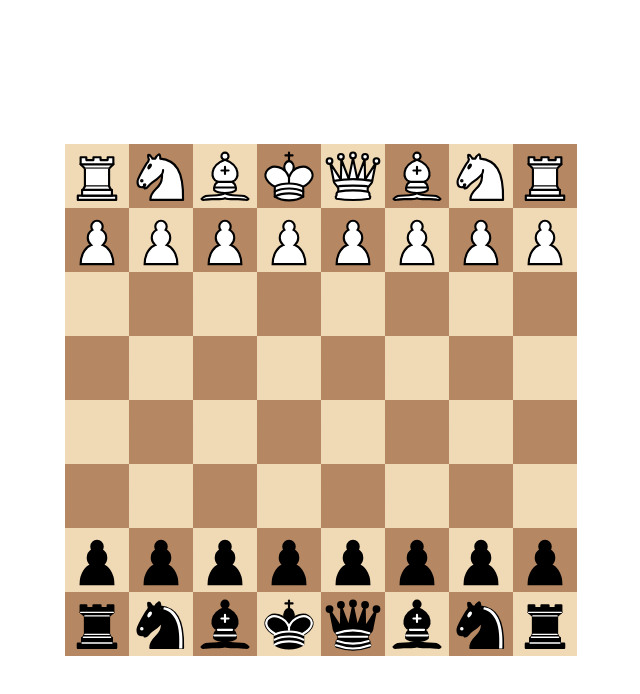
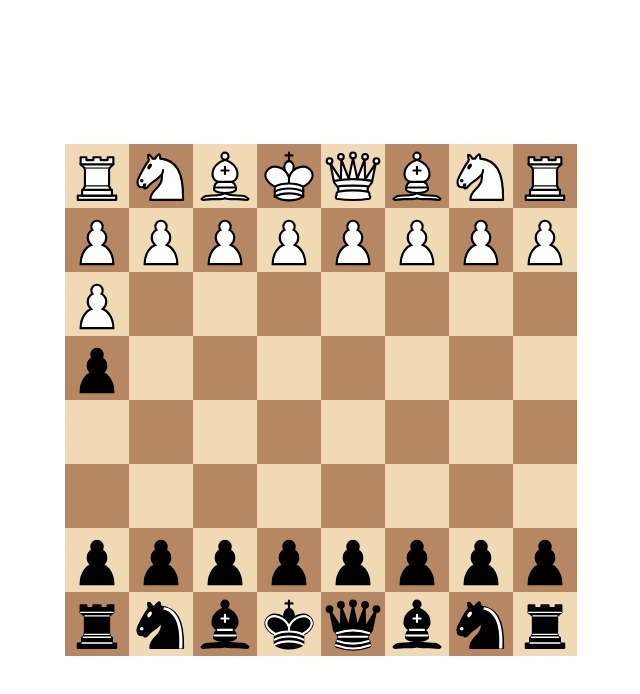
Before and after one commit to killB0x/chess, an Angular app: page / in a window 1280 px wide. Shown: the top 694 px of the page, without its empty margins (319-959 px from the left). Built offline with nearby package versions, Linux system fonts and the light colour scheme.

Commit message:
Fixed bug in pawn movement, user can only click on their pieces

```diff
--- a/src/app/components/board/board.component.ts
+++ b/src/app/components/board/board.component.ts
@@ -16,16 +16,20 @@ export class BoardComponent implements OnInit {
   constructor(private eventService: EventsService) { }
 
   showPotentialMoves(cell:Cell) {
-    this.lastActiveCell = cell
-    this.game.board.updateCellPotentialMove(cell)
-    this.checkCheckAfterEvent()
+    if (cell.piece!.color == this.game.playerColor) {
+      this.lastActiveCell = cell
+      cell.focused = true
+      this.game.board.updateCellPotentialMove(cell)
+      this.checkCheckAfterEvent()
+    }
   }
 
   movePiece(cell:Cell) {
     if (this.lastActiveCell) {
-      this.game.movePiece(this.lastActiveCell.piece!, cell.x, cell.y)
-      this.checkCheckAfterEvent()
+        this.game.movePiece(this.lastActiveCell.piece!, cell.x, cell.y)
+        this.checkCheckAfterEvent()
     }
+
   }
 
   checkCheckAfterEvent() {
--- a/src/app/components/cell/cell.component.html
+++ b/src/app/components/cell/cell.component.html
@@ -1,11 +1,11 @@
 <div class="container"
-    [ngStyle]="{'background-color': focused || (this.cell?.piece && this.cell?.potentialOption ) ? this.colors.get('focused') :this.colors.get(this.color),
+    [ngStyle]="{'background-color': (this.cell && this.cell.focused ) || (this.cell?.piece && this.cell?.potentialOption ) ? this.colors.get('focused') :this.colors.get(this.color),
                 'border': checked ? '5px solid red' : 'none'}"
     (click) = "onClick($event)"
     (mouseenter)="onHoverEnter($event)"
     (mouseleave)="onHoverLeave($event)">
   <div class="cell"
-  [ngStyle]="{'background-color': focused ? this.colors.get('focused') :this.colors.get(this.color)}"
+  [ngStyle]="{'background-color': (this.cell && this.cell?.focused ) ? this.colors.get('focused') :this.colors.get(this.color)}"
   >
     <img class="piece" *ngIf = "this.cell!.piece" src= {{this.getImageUrl()}}>
     <span *ngIf = "this.cell!.potentialOption && !this.cell!.piece" class="dot"></span>
--- a/src/app/components/cell/cell.component.ts
+++ b/src/app/components/cell/cell.component.ts
@@ -14,7 +14,6 @@ export class CellComponent implements OnInit {
   @Input() cell:Cell | undefined
   @Output() onShowPotentialMoves = new EventEmitter<Cell>()
   @Output() onMovePiece = new EventEmitter<Cell>()
-  focused = false
   checked = false
 
   colors = new Map<Color, string>([
@@ -25,9 +24,9 @@ export class CellComponent implements OnInit {
 
   constructor(private eventService: EventsService) {
     this.eventService.clearEventObservable.subscribe(() => {
-      this.focused = false
       this.checked = false
       if (this.cell) {
+        this.cell.focused = false
         this.cell.potentialOption = false
       }
     })
@@ -54,7 +53,7 @@ export class CellComponent implements OnInit {
     if (movePiece) {
       this.onMovePiece.emit(this.cell)
     } else if (this.cell?.piece) {
-      this.focused = true
+
       this.onShowPotentialMoves.emit(this.cell)
     }
 
@@ -62,13 +61,14 @@ export class CellComponent implements OnInit {
 
   onHoverEnter(e:any) {
     if (this.cell?.potentialOption) {
-      this.focused = true
+      console.log("A")
+      this.cell.focused = true
     }
   }
 
   onHoverLeave(e:any) {
     if (this.cell?.potentialOption) {
-      this.focused = false
+      this.cell.focused = false
     }
   }
 
--- a/src/model/board.model.ts
+++ b/src/model/board.model.ts
@@ -39,8 +39,8 @@ export class Board {
     const board_layout = [
       ["rook"  ,"knight" ,"bishop" ,"queen" ,"king"  ,"bishop" ,"knight" ,"rook" ],
       ["pawn"  ,"pawn"   ,"pawn"   ,"pawn"  ,"pawn"  ,"pawn"   ,"pawn"   ,"pawn" ],
-      ["empty" ,"empty"  ,"empty"  ,"empty" ,"empty" ,"empty"  ,"empty"  ,"empty"],
-      ["empty" ,"empty"  ,"empty"  ,"empty" ,"empty" ,"empty"  ,"empty"  ,"empty"],
+      ["pawn" ,"empty"  ,"empty"  ,"empty" ,"empty" ,"empty"  ,"empty"  ,"empty"],
+      ["pawn" ,"empty"  ,"empty"  ,"empty" ,"empty" ,"empty"  ,"empty"  ,"empty"],
       ["empty" ,"empty"  ,"empty"  ,"empty" ,"empty" ,"empty"  ,"empty"  ,"empty"],
       ["empty" ,"empty"  ,"empty"  ,"empty" ,"empty" ,"empty"  ,"empty"  ,"empty"],
       ["pawn"  ,"pawn"   ,"pawn"   ,"pawn"  ,"pawn"  ,"pawn"   ,"pawn"   ,"pawn" ],
--- a/src/model/cell.model.ts
+++ b/src/model/cell.model.ts
@@ -2,6 +2,7 @@ import { Color, pieceType, xCoordinate, yCoordinate } from "src/app/types/types"
 import { Piece } from "./pieces/piece.model";
 
 export class Cell {
+  focused: boolean = false
   piece: Piece | undefined
   color: Color
   potentialOption: boolean
--- a/src/model/pieces/pawn.piece.model.ts
+++ b/src/model/pieces/pawn.piece.model.ts
@@ -35,8 +35,9 @@ export class Pawn extends Piece {
     if ((yOffset < 0 && this.y < 6) || (yOffset > 0 && this.y > 1) || !allMoves) {
       return allMoves
     }
-    allMoves.push({x:this.x, y: this.y + 2*yOffset})
-    allMoves = allMoves.filter(val => insideBoard(val.x,val.y) && avoidsSameColorCollision(val.x,val.y,board,this))
+    if (insideBoard(this.x, this.y + 2*yOffset) && board.getCells()[this.y + 2*yOffset][this.x].piece == undefined) {
+      allMoves.push({x:this.x, y: this.y + 2*yOffset})
+    }
     return allMoves
   }
 
```
